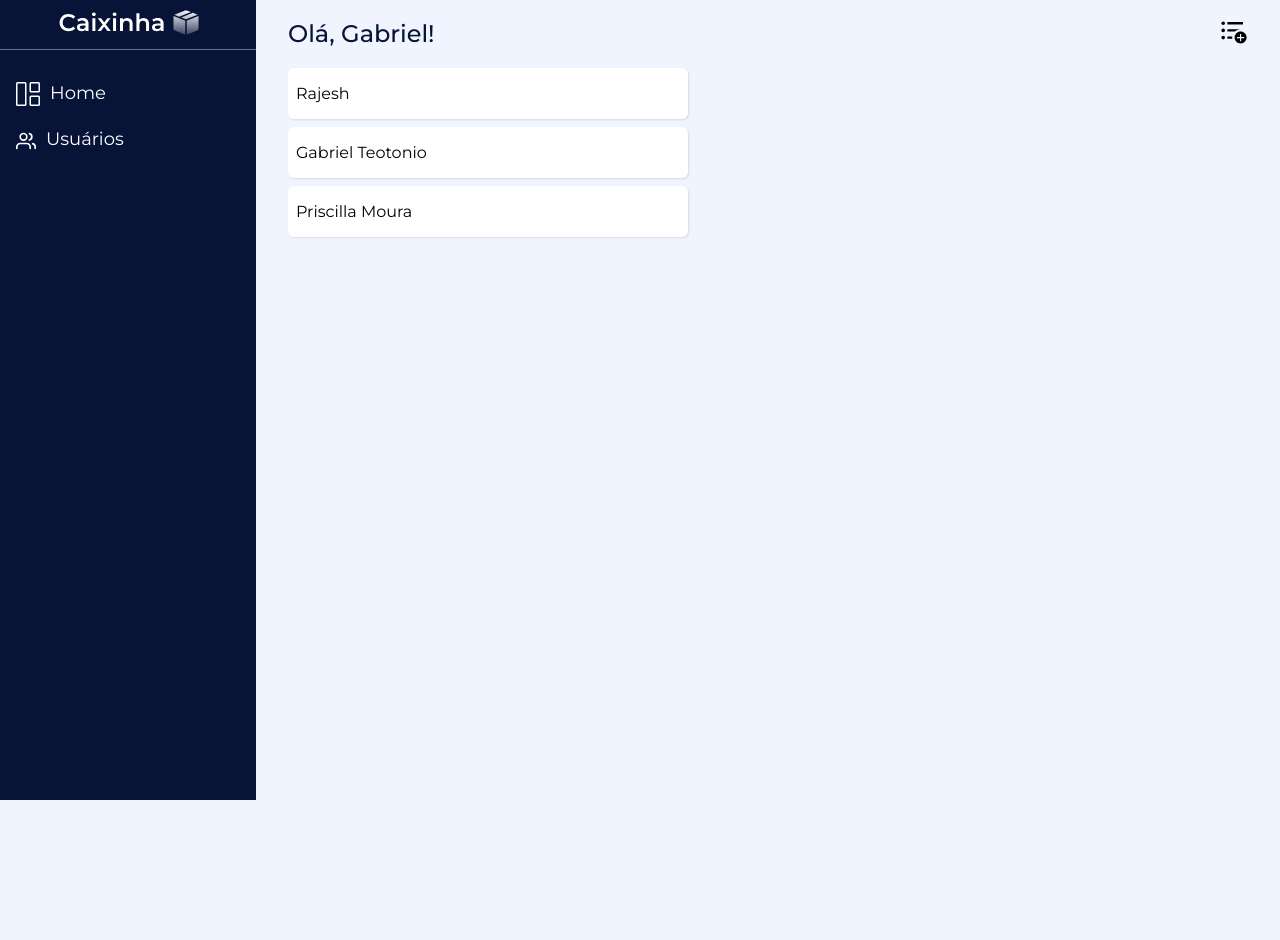
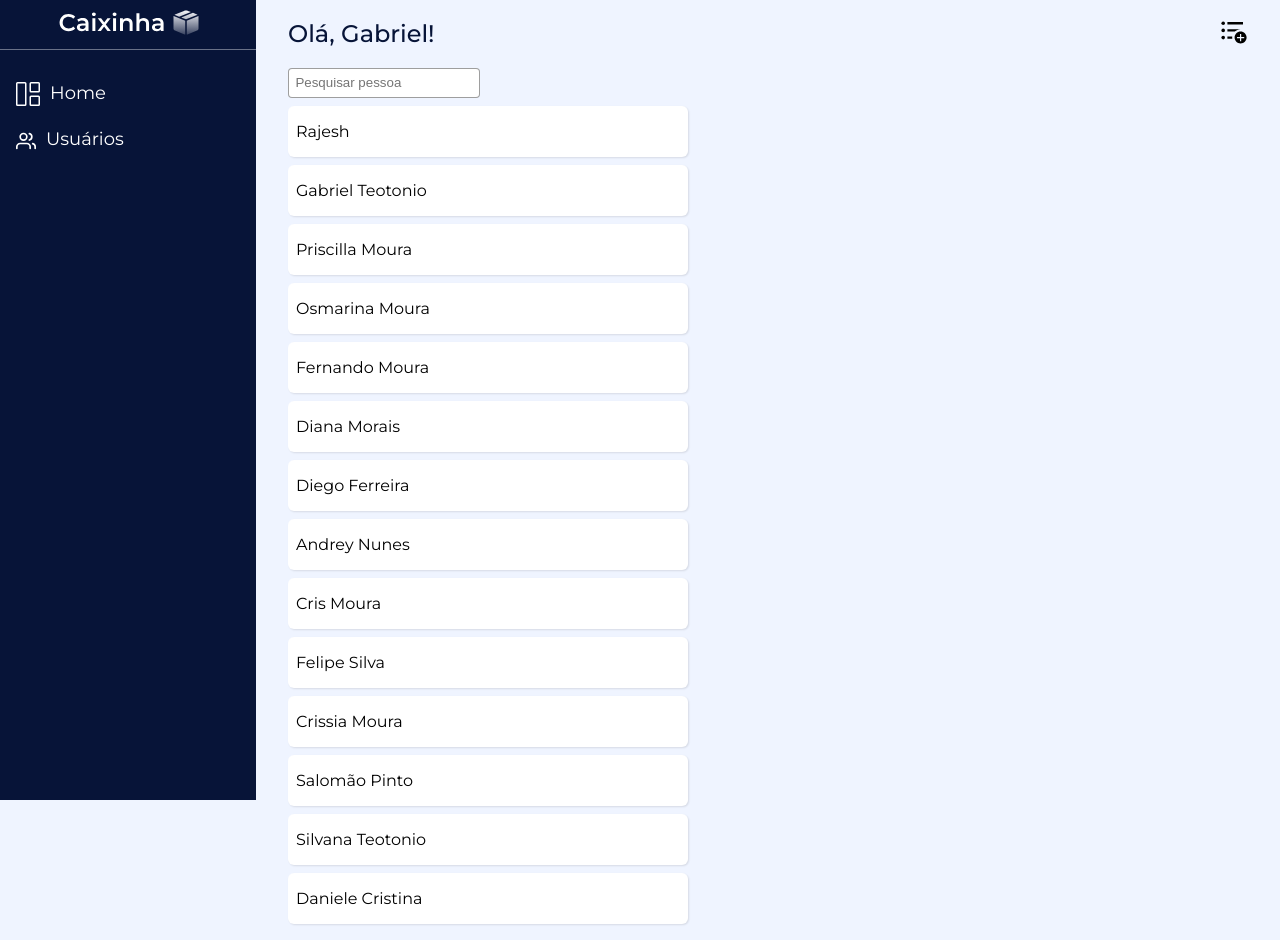
Before and after one commit to gabriel-teotonio/Caixinha, a React (Vite) app: page /users in a window 1280 px wide. Before the commit the page ends 800 px from the top, so only its background shows below. Built offline with nearby package versions, Linux system fonts and the light colour scheme; data requests are answered from the project's data file.

Commit message:
feat: add search bar filtering users

```diff
--- a/mock/db.json
+++ b/mock/db.json
@@ -14,6 +14,61 @@
       "name": "Priscilla Moura",
       "phone": "(91) 9894-79067",
       "id": "84baf23b-958f-4757-82e1-d808b24bb8c9"
+    },
+    {
+      "name": "Osmarina Moura",
+      "phone": "(91) 9874-63664",
+      "id": "30684a39-c829-4e24-99ba-7242c6e39dd0"
+    },
+    {
+      "name": "Fernando Moura",
+      "phone": "(91) 9837-47364",
+      "id": "e54fc107-6bd1-4f75-86ef-0c0af7190716"
+    },
+    {
+      "name": "Diana Morais",
+      "phone": "(91) 9838-42873",
+      "id": "934a27e1-399b-43d5-ade0-760de2428d56"
+    },
+    {
+      "name": "Diego Ferreira",
+      "phone": "(91) 9948-87384",
+      "id": "c2317658-75e2-47e2-879f-644e47ca39bc"
+    },
+    {
+      "name": "Andrey Nunes",
+      "phone": "(91) 9838-74773",
+      "id": "4f68ed6f-b4a3-40d5-a518-50e928f150c9"
+    },
+    {
+      "name": "Cris Moura",
+      "phone": "(91) 9883-99823",
+      "id": "b3ede815-a69f-4109-b35b-e8a5a5460371"
+    },
+    {
+      "name": "Felipe Silva",
+      "phone": "(91) 98837-3293",
+      "id": "150e5bb0-6c01-44fb-afd3-5b6dec987c65"
+    },
+    {
+      "name": "Crissia Moura",
+      "phone": "(91) 9838-83843",
+      "id": "a912edfb-18dc-4f9c-a266-7ddabe448c9c"
+    },
+    {
+      "name": "Salomão Pinto",
+      "phone": "(91) 93883-2374",
+      "id": "cc437d92-6319-4e35-95e4-47b9205966f2"
+    },
+    {
+      "name": "Silvana Teotonio",
+      "phone": "(91) 9989-39484",
+      "id": "c52af62a-2f75-49ce-a316-25de95977338"
+    },
+    {
+      "name": "Daniele Cristina",
+      "phone": "(91) 9388-34982",
+      "id": "bb20ce39-7182-479a-af8b-bface1d50e29"
     }
   ],
   "transactions": [
@@ -72,6 +127,13 @@
       "id": "a931a382-debf-4f75-ae9d-5eb074b92b09",
       "value": 100,
       "date": "2023-06-14T03:00:00.000Z"
+    },
+    {
+      "userId": "e54fc107-6bd1-4f75-86ef-0c0af7190716",
+      "type": "payment",
+      "id": "83030a0c-ed92-448d-a32a-1f6928003b89",
+      "value": 100,
+      "date": "2023-06-19T03:00:00.000Z"
     }
   ]
 }
--- a/src/Components/UserList/index.tsx
+++ b/src/Components/UserList/index.tsx
@@ -1,12 +1,28 @@
 import { UseTransactionContext } from "../../contexts/transactionsContext"
 import { NavLink } from "../Aside/styles"
 import { Item, List } from "./styles"
+import { useMemo, useState } from "react"
 
 export const UserList = () => {
    const { AllUsers } = UseTransactionContext()
-   return (
+   const [searchedUser, setSearchedUser] = useState("")
+
+   const handleChange = (e: React.ChangeEvent<HTMLInputElement>) => {
+      setSearchedUser(e.target.value)
+   }
+   const filteredList = useMemo(() => {
+      return AllUsers.filter(item =>
+               item.name.toUpperCase().includes(searchedUser.toUpperCase()))
+   },[searchedUser, AllUsers])
+
+    return (
       <List>
-         {AllUsers.map((user) => (
+         <input type="text"
+         onChange={handleChange}
+         value={searchedUser}
+         placeholder="Pesquisar pessoa"
+         />
+         {filteredList.map((user) => (
             <Item key={user.id}>
                <NavLink to={`/users/${user.id}`}>{user.name}</NavLink>
             </Item>
--- a/src/Components/UserList/styles.tsx
+++ b/src/Components/UserList/styles.tsx
@@ -3,6 +3,12 @@ import styled from "styled-components";
 export const List = styled.ul`
    max-width: 400px;
    margin-top: 1rem;
+
+   input{
+      border-radius: 4px;
+      border: #00000061 1px solid;
+      padding: .4rem;
+   }
 `
 export const Item = styled.li`
    margin-top: .5rem;
--- a/src/contexts/transactionsContext.tsx
+++ b/src/contexts/transactionsContext.tsx
@@ -44,7 +44,7 @@ export const TransactionsProvider = ({children}: IChildren) => {
 
     const getAllTransactions = async () => {
         const response = await fetch('http://localhost:3000/transactions')
-        const allTransactions = await response.json()
+        const allTransactions:IDefaultTransaction[] = await response.json()
 
         setAllTransactions(allTransactions)
     }
```
